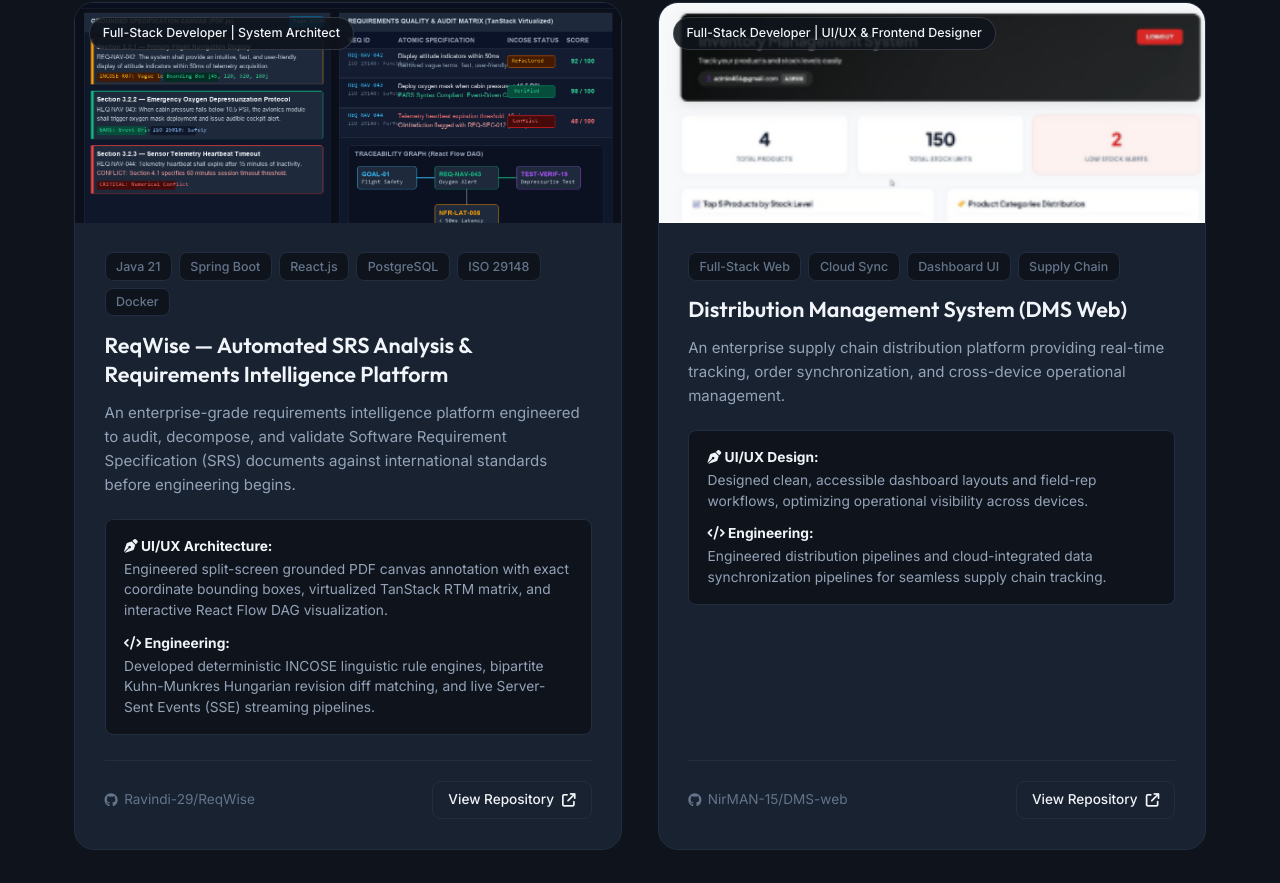
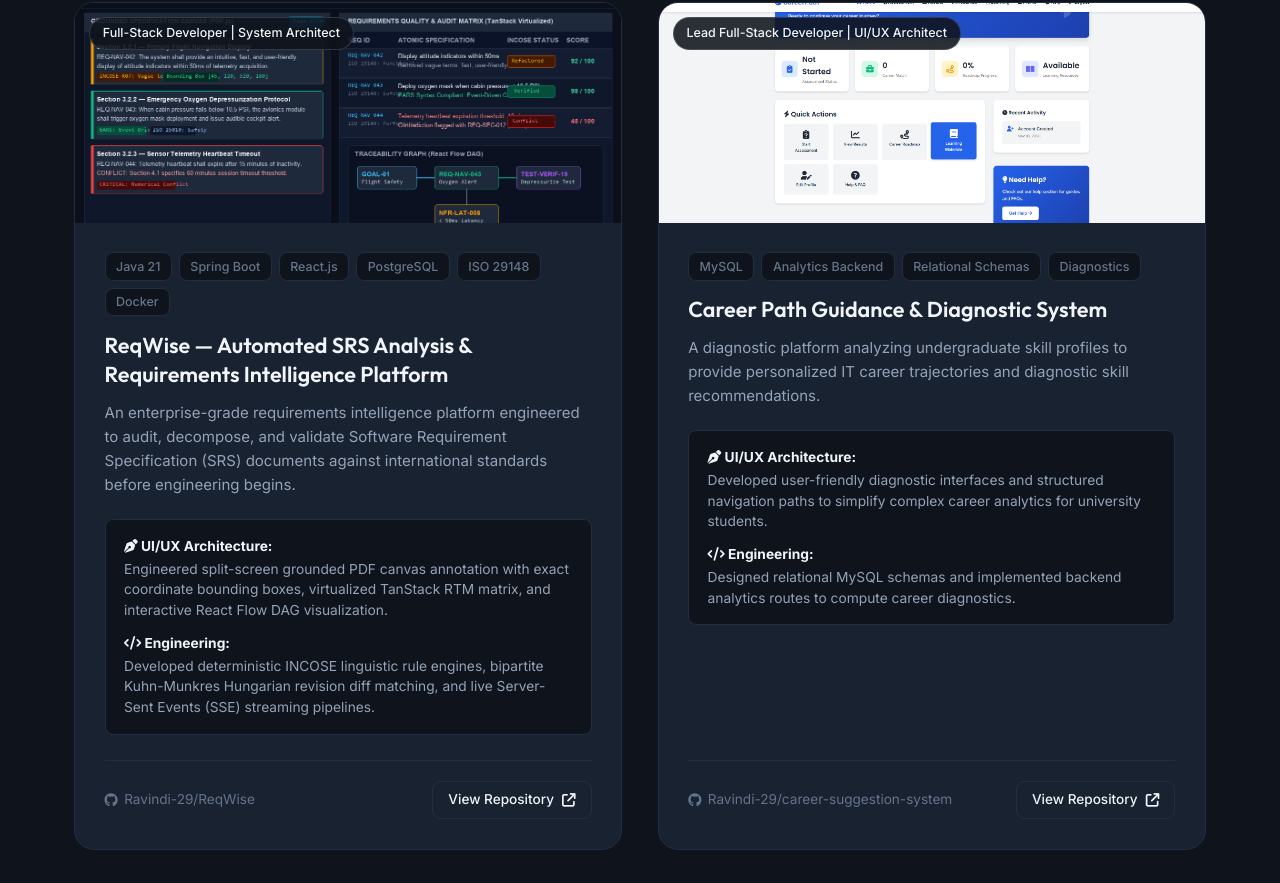
Before and after one commit to Ravindi-29/Portfolio, a plain HTML site: page index.html in a window 1280 px wide. Shown: the part 3978-4861 px from the top of the page. Drawn offline with Linux system fonts and the light colour scheme.

Commit message:
Add Career Path Guidance as 4th project and set DMS Web Admin as 5th project with updated repositories

```diff
--- a/index.html
+++ b/index.html
@@ -469,7 +469,46 @@
           </div>
         </article>
 
-        <!-- Project 4: Distribution Management System -->
+        <!-- Project 4: Career Path Guidance -->
+        <article class="project-entry">
+          <div class="project-banner">
+            <img src="assets/careerpath.png" alt="Career Path Guidance & Diagnostic System" class="project-thumbnail">
+            <span class="role-badge">Lead Full-Stack Developer | UI/UX Architect</span>
+          </div>
+          <div class="project-info">
+            <div class="project-tag-strip">
+              <span>MySQL</span>
+              <span>Analytics Backend</span>
+              <span>Relational Schemas</span>
+              <span>Diagnostics</span>
+            </div>
+            <h3 class="project-name">Career Path Guidance & Diagnostic System</h3>
+            <p class="project-summary">
+              A diagnostic platform analyzing undergraduate skill profiles to provide personalized IT career trajectories
+              and diagnostic skill recommendations.
+            </p>
+
+            <div class="project-key-contributions">
+              <div class="contrib-block">
+                <strong><i class="fas fa-pen-nib"></i> UI/UX Architecture:</strong>
+                <span>Developed user-friendly diagnostic interfaces and structured navigation paths to simplify complex career analytics for university students.</span>
+              </div>
+              <div class="contrib-block">
+                <strong><i class="fas fa-code"></i> Engineering:</strong>
+                <span>Designed relational MySQL schemas and implemented backend analytics routes to compute career diagnostics.</span>
+              </div>
+            </div>
+
+            <div class="project-actions">
+              <span class="repo-name"><i class="fab fa-github"></i> Ravindi-29/career-suggestion-system</span>
+              <a href="https://github.com/Ravindi-29/career-suggestion-system" target="_blank" rel="noopener noreferrer" class="btn btn-outline btn-sm">
+                View Repository <i class="fas fa-arrow-up-right-from-square"></i>
+              </a>
+            </div>
+          </div>
+        </article>
+
+        <!-- Project 5: Distribution Management System -->
         <article class="project-entry">
           <div class="project-banner">
             <img src="assets/dms-web.png" alt="Distribution Management System (DMS Web)" class="project-thumbnail">
@@ -500,8 +539,8 @@
             </div>
 
             <div class="project-actions">
-              <span class="repo-name"><i class="fab fa-github"></i> NirMAN-15/DMS-web</span>
-              <a href="https://github.com/NirMAN-15/DMS-web" target="_blank" rel="noopener noreferrer" class="btn btn-outline btn-sm">
+              <span class="repo-name"><i class="fab fa-github"></i> Ravindi-29/DMS_web_admin</span>
+              <a href="https://github.com/Ravindi-29/DMS_web_admin" target="_blank" rel="noopener noreferrer" class="btn btn-outline btn-sm">
                 View Repository <i class="fas fa-arrow-up-right-from-square"></i>
               </a>
             </div>
```
Also changed, not shown: 1 other file.
